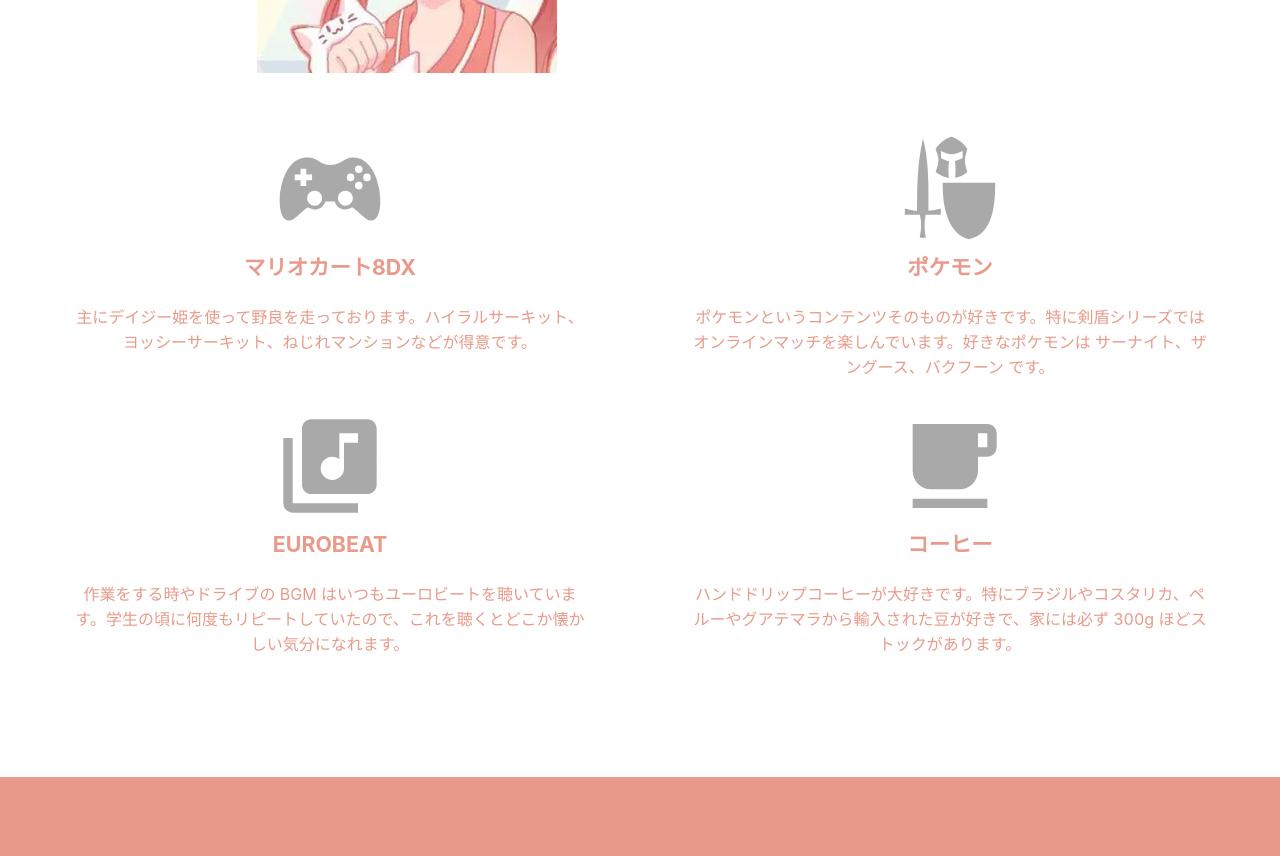
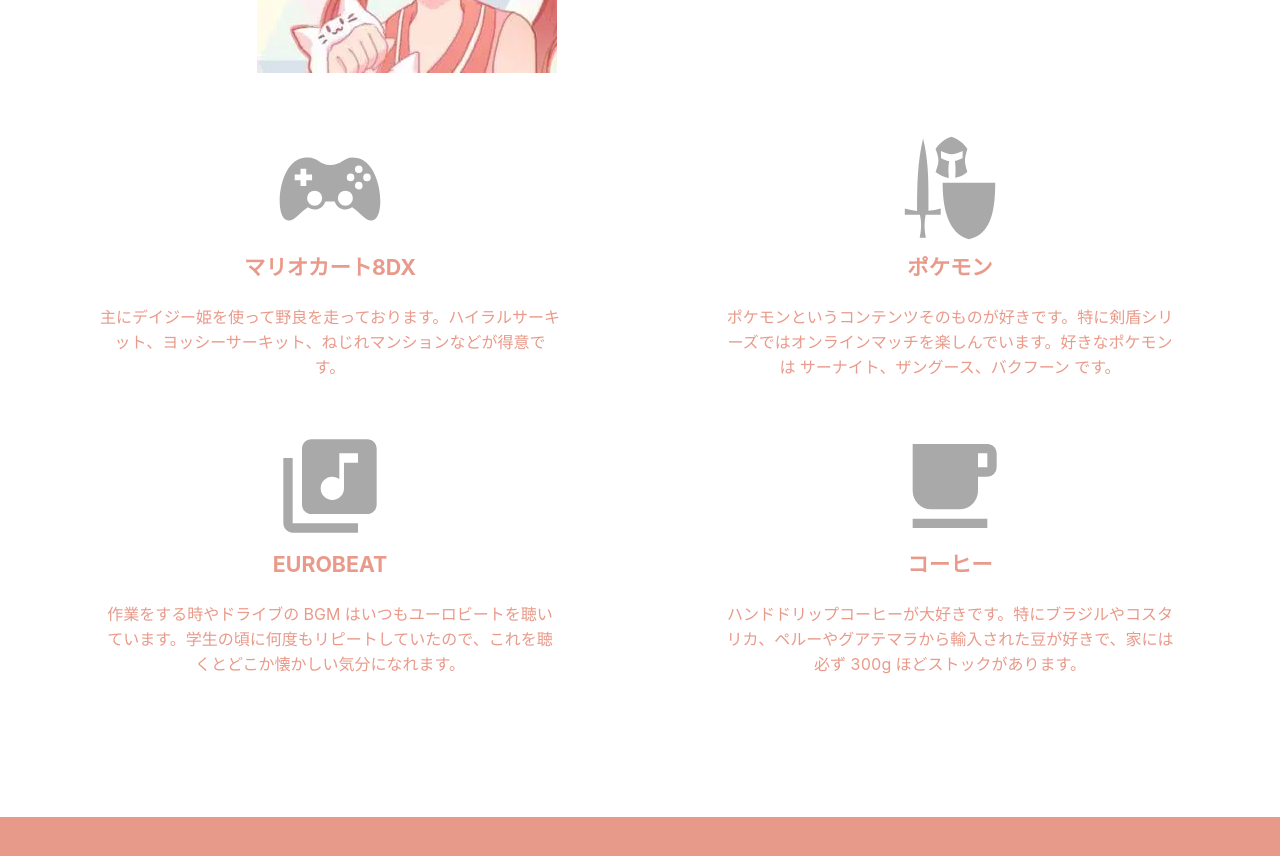
Before and after one commit to ryu-ton10/tonto_introduction, a React (Create React App) app: page / in a window 1280 px wide. Shown: the part 1280-2136 px from the top of the page. Built offline with nearby package versions, Linux system fonts and the light colour scheme.

Commit message:
revise hobby padding property

```diff
--- a/src/components/Hobbies/index.css
+++ b/src/components/Hobbies/index.css
@@ -2,9 +2,6 @@
   display: flex;
   align-items: center;
   justify-content: center;
-}
-
-.hobby {
 }
 
 .hobby-icon {
@@ -22,6 +19,10 @@
 
 /* ========= スマホサイズ_1 =========== */
 @media (min-width: 280px) {
+  .hobby {
+    padding: 0 20px 40px 20px;
+  }
+
   .hobbies {
     padding: 0 20px 100px 20px;
   }
@@ -36,12 +37,15 @@
 
   .hobby-description {
     font-size: 10pt;
-    padding: 0 20px 20px 20px;
   }
 }
 
 /* ========= スマホサイズ_2 =========== */
 @media (min-width: 576px) {
+  .hobby {
+    padding: 0 20px 20px 20px;
+  }
+
   .hobby-icon {
     padding-top: 10px;
   }
@@ -53,14 +57,27 @@
 
   .hobby-description {
     font-size: 10pt;
-    padding: 0 20px 20px 20px;
   }
 }
 
 /* ========= PCサイズ =========== */
 @media (min-width: 992px) {
+  .hobby {
+    padding: 0 50px 20px 50px;
+  }
+
   .hobby-description {
     font-size: 12pt;
-    padding: 0 50px 20px 50px;
   }
 }
+
+/* ========= PCサイズ_2 =========== */
+@media (min-width: 1120px) {
+  .hobby {
+    padding: 0 80px 40px 80px;
+  }
+
+  .hobby-description {
+    font-size: 12pt;
+  }
+}
```
